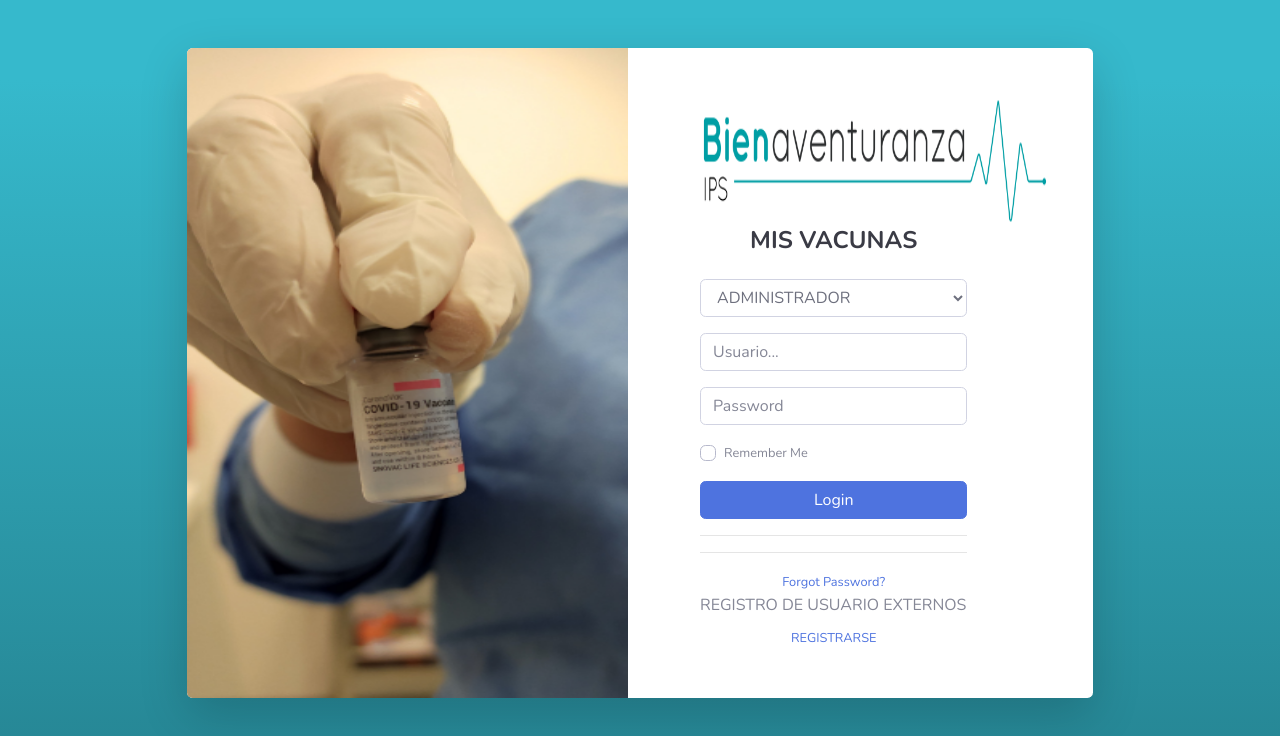
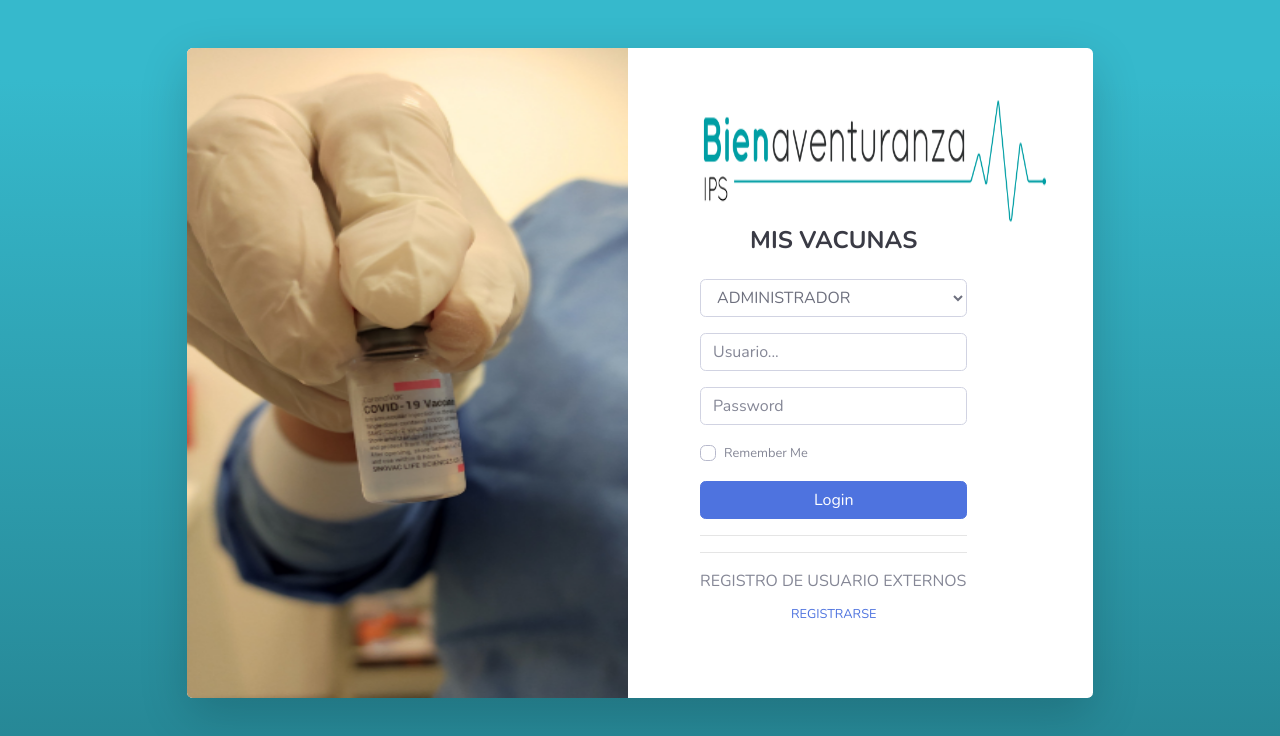
Before and after one commit to A199-7/pagina_de_vacunacion, a website with bundled scripts: page login.html in a window 1280 px wide. Built offline with nearby package versions, Linux system fonts and the light colour scheme.

Commit message:
Update login.html

```diff
--- a/login.html
+++ b/login.html
@@ -74,9 +74,6 @@
 
                                     </form>
                                     <hr>
-                                    <div class="text-center">
-                                        <a class="small" href="forgot-password.html">Forgot Password?</a>
-                                    </div>
                                     <label for="">REGISTRO DE USUARIO EXTERNOS</label>
                                     <div class="text-center">
                                         <a class="small" href="register.html">REGISTRARSE</a>
```
